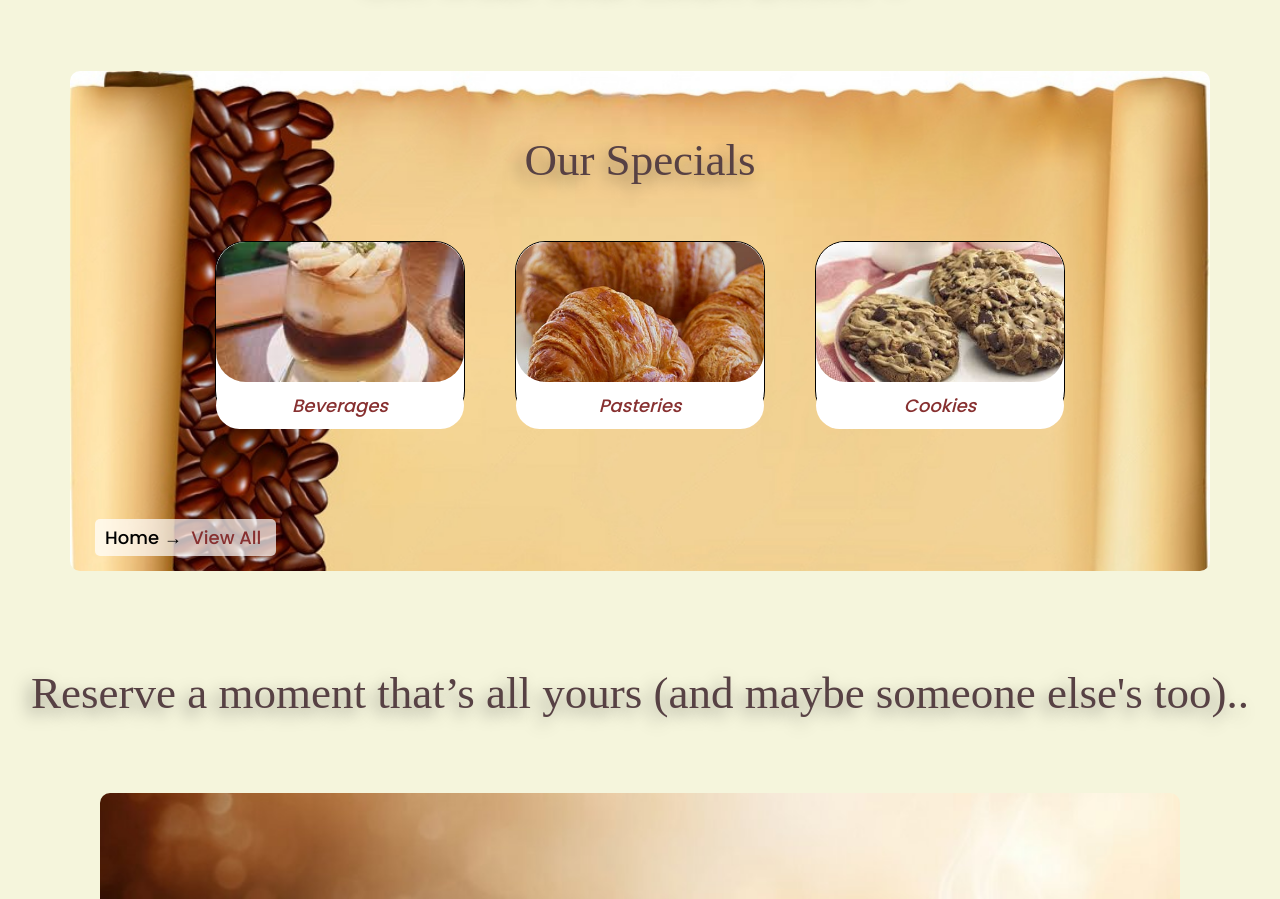
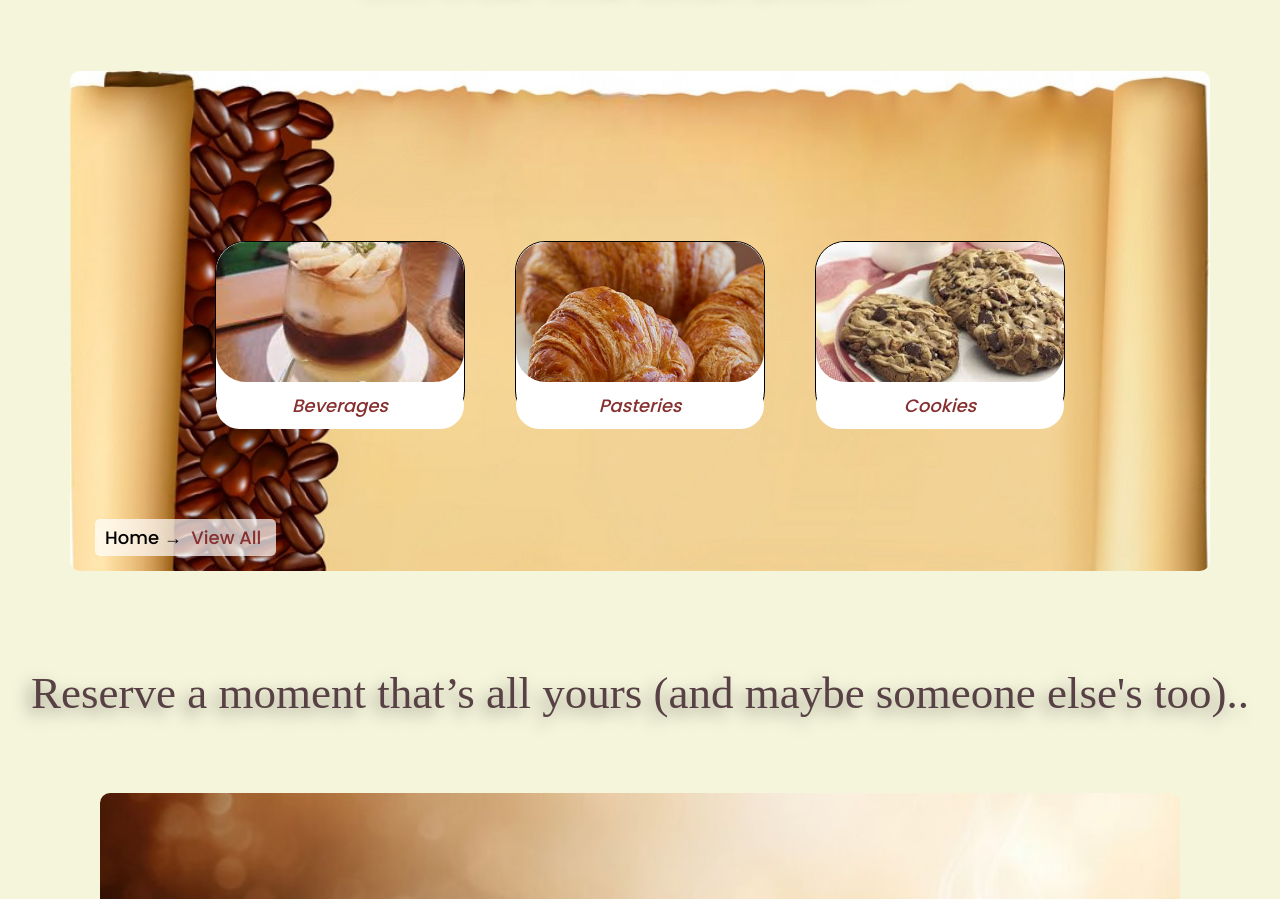
Before and after one commit to poornima-p-15/heartscafe, a plain HTML site: page index.html in a window 1280 px wide. Shown: the part 1022-1921 px from the top of the page. Drawn offline with Linux system fonts and the light colour scheme; a web font is replaced by a local one.

Commit message:
Updated index.html

```diff
--- a/index.html
+++ b/index.html
@@ -440,7 +440,6 @@
 <div class="full">
 	<h3>Get What Your Heart Desire &hearts;</h3>
  <div class="menu">
-	 <h3>Our Specials</h3>
   <div class="menu-items">
     <div class="menu-grid">
       <img src="c1.jpg" alt="Latte">
```
